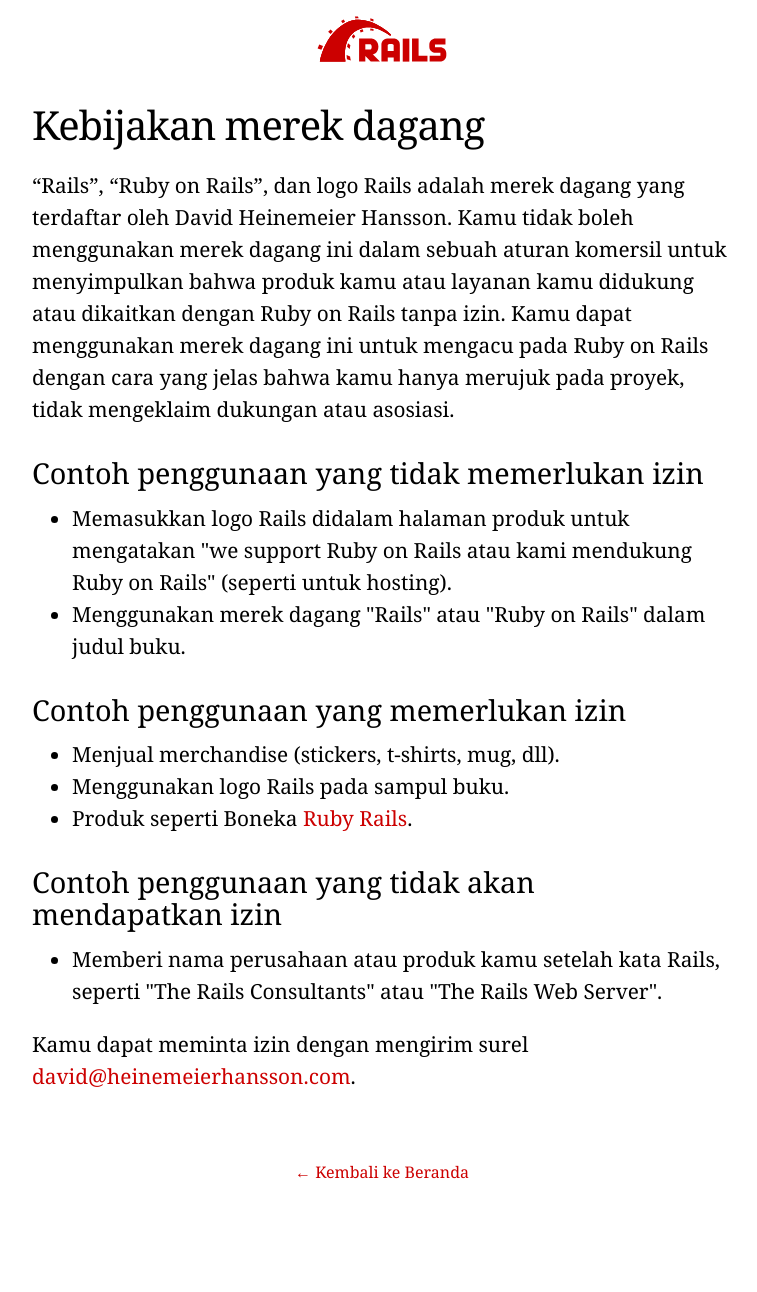
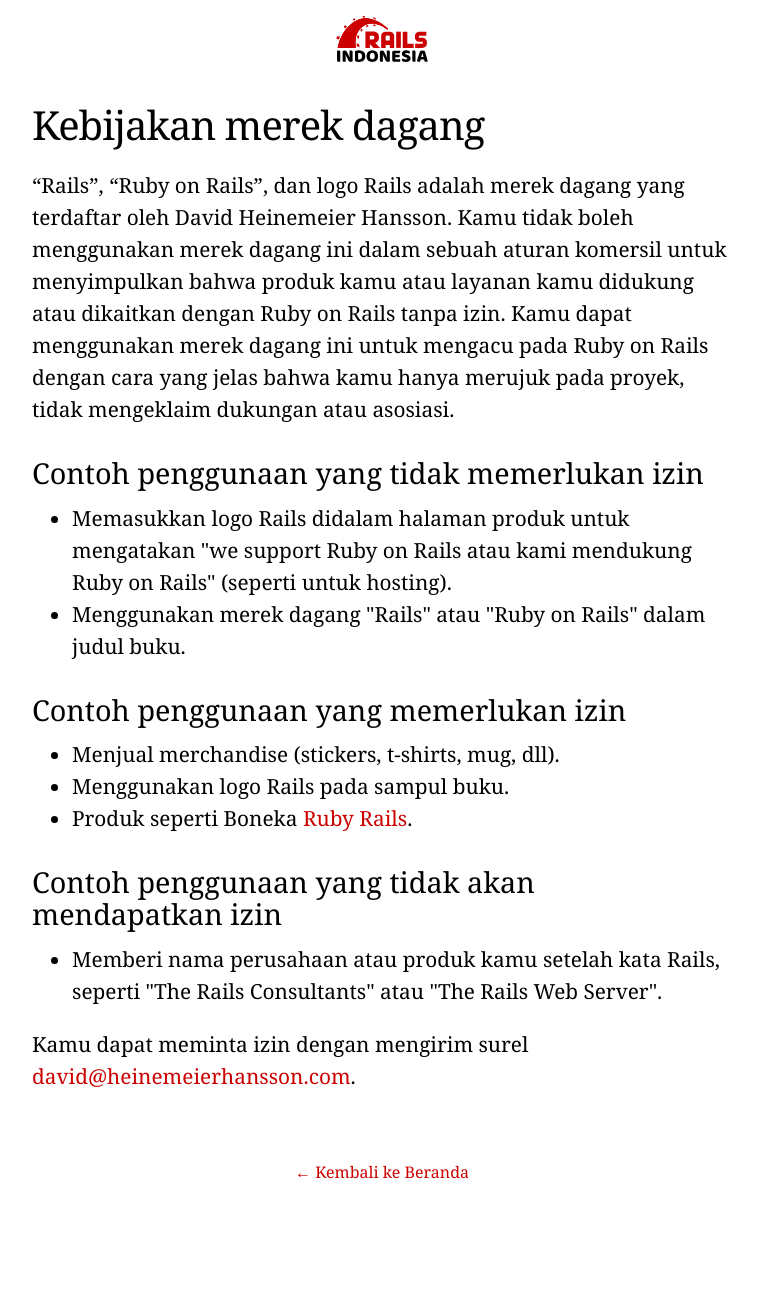
Before and after one commit to rails-id/rails-id.github.io, a Jekyll site: the page built from trademarks.html, in a window 1280 px wide. Shown: the whole page, without its empty margins (258-1015 px from the left). Built offline with Jekyll 4.4.1, drawn with Linux system fonts in a browser that asks for light colours.

Commit message:
change logo in page

```diff
--- a/_layouts/doctrine.html
+++ b/_layouts/doctrine.html
@@ -3,7 +3,7 @@
 ---
 <div class="logo">
   <a href="/">
-    <img src="/images/rails-logo.svg" width="130" height="46" alt="Ruby on Rails">
+    <img src="/images/rails-id-logo.svg" width="130" height="46" alt="Ruby on Rails">
   </a>
 </div>
 
--- a/_layouts/page.html
+++ b/_layouts/page.html
@@ -3,7 +3,7 @@
 ---
 <div class="logo">
   <a href="/">
-    <img src="/images/rails-logo.svg" width="130" height="46" alt="Ruby on Rails">
+    <img src="/images/rails-id-logo.svg" width="130" height="46" alt="Ruby on Rails">
   </a>
 </div>
 
```
